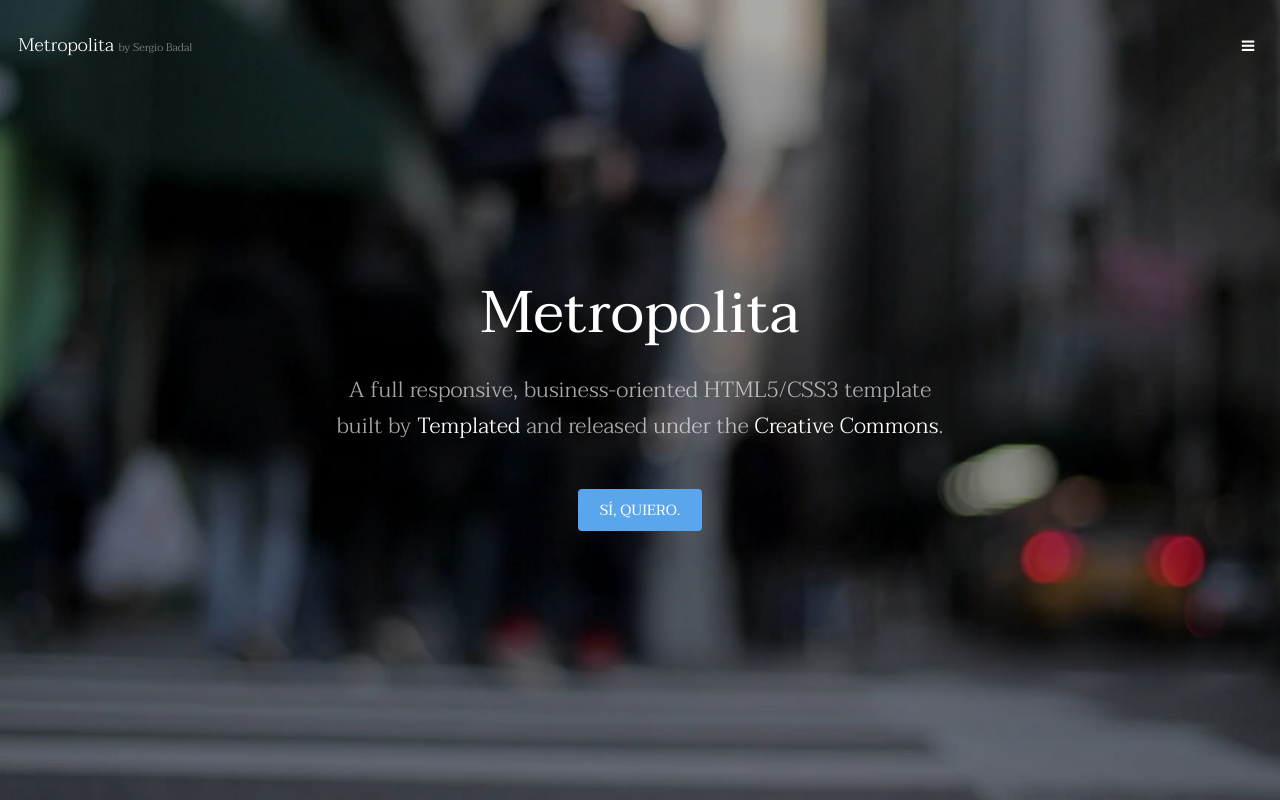
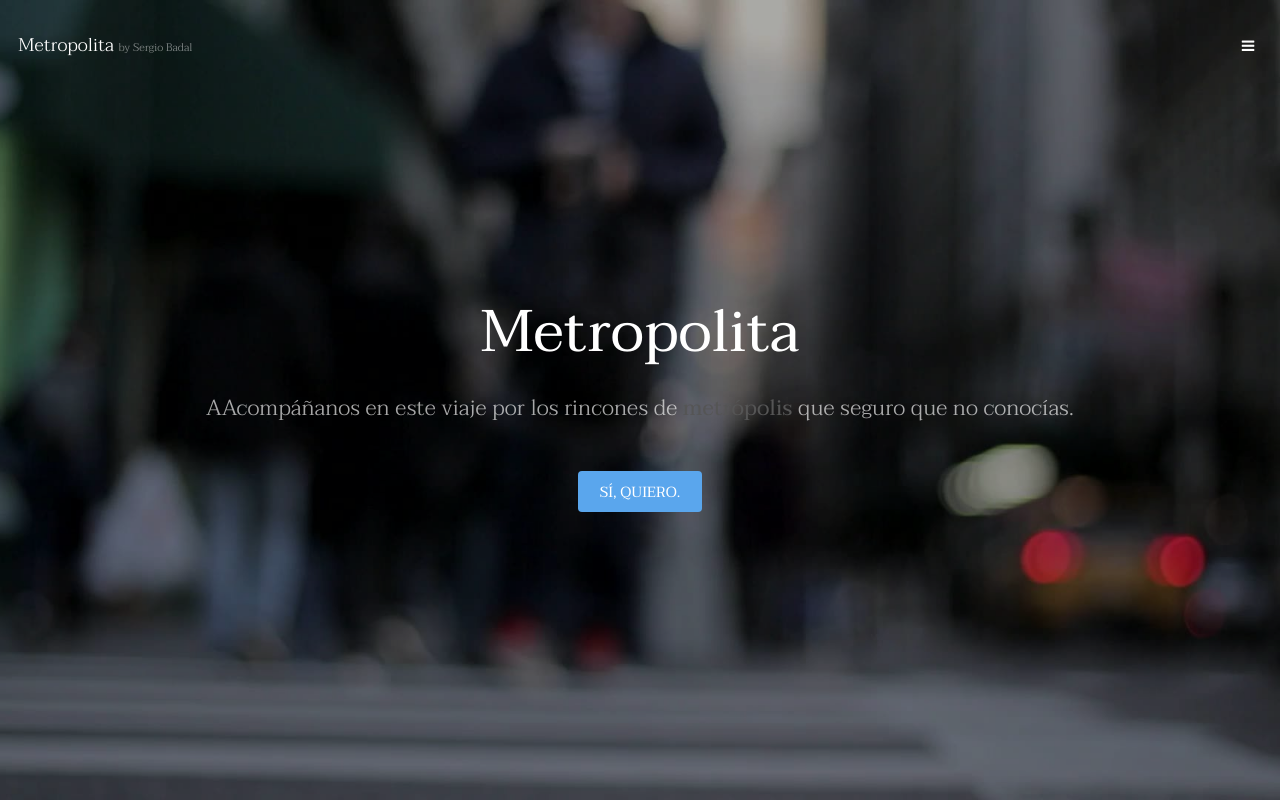
Before and after one commit to MelaniaCast/REP_04_METROPOLITA, a plain HTML site: page index.html in a window 1280 px wide. Shown: the top 800 px of the page. Drawn offline with Linux system fonts and the light colour scheme.

Commit message:
Frase bajo el h1 por MURILLO

```diff
--- a/index.html
+++ b/index.html
@@ -37,8 +37,7 @@
 			<section id="banner" data-video="images/banner">
 				<div class="inner">
 					<h1>Metropolita</h1>		<!--CAMBIOS-->
-					<p>A full responsive, business-oriented HTML5/CSS3 template<br />
-					built by <a href="https://templated.co/">Templated</a> and released under the <a href="https://templated.co/license">Creative Commons</a>.</p>
+					<p>AAcompáñanos en este viaje por los rincones de <b>metrópolis</b> que seguro que no conocías.</p>
 					<a href="#one" class="button special scrolly">SÍ, QUIERO.</a>
 				</div>
 			</section>
```
